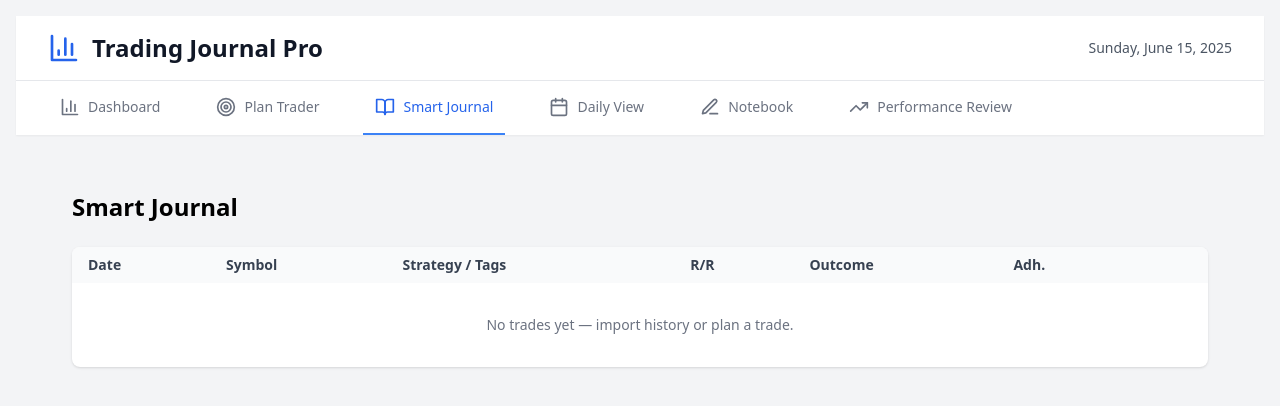
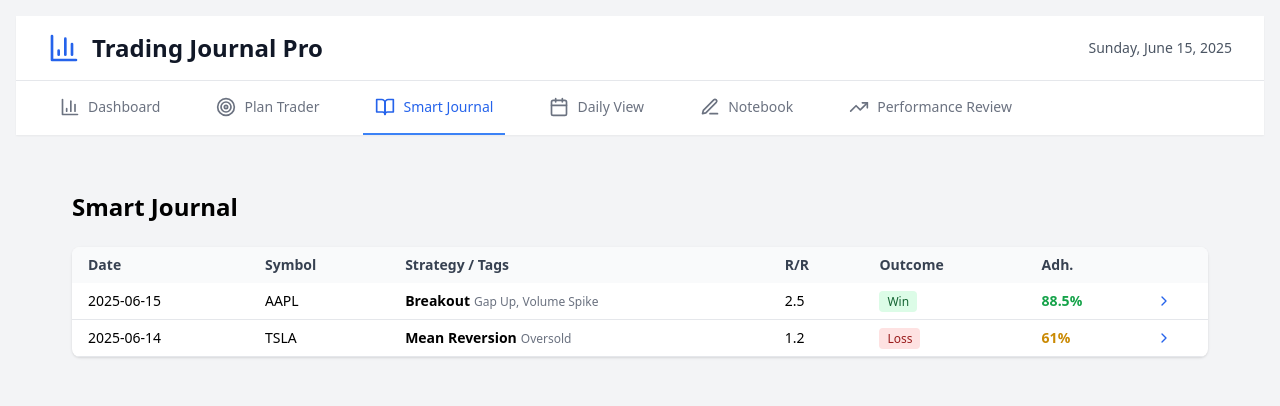
Before and after one commit to unicorntrader/claudect, a React (Create React App) app: page / in a window 1280 px wide. Both pictures are taken after a click on the button "Smart Journal". Shown: the top 406 px of the page. Built offline with nearby package versions, Linux system fonts and the light colour scheme; the HTML template or start-up script is replaced by a standard one.

Commit message:
Update SmartJournal.jsx

```diff
--- a/src/components/journal/SmartJournal.jsx
+++ b/src/components/journal/SmartJournal.jsx
@@ -1,8 +1,34 @@
-// 📁 src/components/journal/SmartJournal.jsx
 import React, { useState } from 'react';
 import { ChevronDown, ChevronRight, X } from 'lucide-react';
 
-const SmartJournal = ({ trades = [] }) => {
+const mockTrades = [
+  {
+    id: "T001",
+    date: "2025-06-15",
+    symbol: "AAPL",
+    strategy: "Breakout",
+    tags: ["Gap Up", "Volume Spike"],
+    outcome: "Win",
+    rr: 2.5,
+    adherence: 88.5,
+    plan: { entry: 175, stop: 170, target: 185, size: 10 },
+    exec: { entry: 176, exit: 184, size: 10 },
+  },
+  {
+    id: "T002",
+    date: "2025-06-14",
+    symbol: "TSLA",
+    strategy: "Mean Reversion",
+    tags: ["Oversold"],
+    outcome: "Loss",
+    rr: 1.2,
+    adherence: 61,
+    plan: { entry: 210, stop: 200, target: 230, size: 8 },
+    exec: { entry: 211, exit: 201, size: 8 },
+  },
+];
+
+const SmartJournal = () => {
   const [selectedTrade, setSelectedTrade] = useState(null);
 
   const renderOutcome = (outcome) => (
@@ -17,7 +43,6 @@ const SmartJournal = ({ trades = [] }) => {
     <div className="p-6 space-y-6">
       <h1 className="text-2xl font-bold">Smart Journal</h1>
 
-      {/* Trade Table */}
       <div className="bg-white rounded-lg shadow overflow-x-auto">
         <table className="min-w-full text-sm">
           <thead className="bg-gray-50 text-gray-700">
@@ -32,13 +57,7 @@ const SmartJournal = ({ trades = [] }) => {
             </tr>
           </thead>
           <tbody>
-            {trades.length === 0 && (
-              <tr>
-                <td colSpan={7} className="text-center py-8 text-gray-500">No trades yet — import history or plan a trade.</td>
-              </tr>
-            )}
-
-            {trades.map((t) => (
+            {mockTrades.map((t) => (
               <tr key={t.id} className="border-b hover:bg-gray-50">
                 <td className="px-4 py-2 whitespace-nowrap">{t.date}</td>
                 <td className="px-4 py-2 font-medium">{t.symbol}</td>
@@ -60,48 +79,23 @@ const SmartJournal = ({ trades = [] }) => {
         </table>
       </div>
 
-      {/* Plan-vs-Reality Drill-down */}
       {selectedTrade && (
         <div className="bg-white rounded-lg shadow p-6 relative">
           <button className="absolute top-3 right-3" onClick={() => setSelectedTrade(null)}>
             <X className="h-5 w-5 text-gray-400 hover:text-gray-600" />
           </button>
 
-          <h2 className="text-lg font-semibold mb-4">Plan vs Reality — {selectedTrade.symbol}</h2>
+          <h2 className="text-lg font-semibold mb-4">Plan vs Reality &mdash; {selectedTrade.symbol}</h2>
 
           <div className="grid grid-cols-1 md:grid-cols-2 gap-4 text-sm">
-            <div>
-              <p className="text-gray-500">Planned Entry</p>
-              <p>{selectedTrade.plan?.entry ?? '-'}</p>
-            </div>
-            <div>
-              <p className="text-gray-500">Actual Entry</p>
-              <p>{selectedTrade.exec?.entry ?? '-'}</p>
-            </div>
-            <div>
-              <p className="text-gray-500">Planned Stop</p>
-              <p>{selectedTrade.plan?.stop ?? '-'}</p>
-            </div>
-            <div>
-              <p className="text-gray-500">Actual Stop</p>
-              <p>{selectedTrade.exec?.stop ?? '-'}</p>
-            </div>
-            <div>
-              <p className="text-gray-500">Planned Target</p>
-              <p>{selectedTrade.plan?.target ?? '-'}</p>
-            </div>
-            <div>
-              <p className="text-gray-500">Actual Exit</p>
-              <p>{selectedTrade.exec?.exit ?? '-'}</p>
-            </div>
-            <div>
-              <p className="text-gray-500">Planned Size</p>
-              <p>{selectedTrade.plan?.size ?? '-'}</p>
-            </div>
-            <div>
-              <p className="text-gray-500">Filled Size</p>
-              <p>{selectedTrade.exec?.size ?? '-'}</p>
-            </div>
+            <div><p className="text-gray-500">Planned Entry</p><p>{selectedTrade.plan?.entry ?? '-'}</p></div>
+            <div><p className="text-gray-500">Actual Entry</p><p>{selectedTrade.exec?.entry ?? '-'}</p></div>
+            <div><p className="text-gray-500">Planned Stop</p><p>{selectedTrade.plan?.stop ?? '-'}</p></div>
+            <div><p className="text-gray-500">Actual Stop</p><p>{selectedTrade.exec?.stop ?? '-'}</p></div>
+            <div><p className="text-gray-500">Planned Target</p><p>{selectedTrade.plan?.target ?? '-'}</p></div>
+            <div><p className="text-gray-500">Actual Exit</p><p>{selectedTrade.exec?.exit ?? '-'}</p></div>
+            <div><p className="text-gray-500">Planned Size</p><p>{selectedTrade.plan?.size ?? '-'}</p></div>
+            <div><p className="text-gray-500">Filled Size</p><p>{selectedTrade.exec?.size ?? '-'}</p></div>
           </div>
 
           <div className="mt-6 text-right">
```
